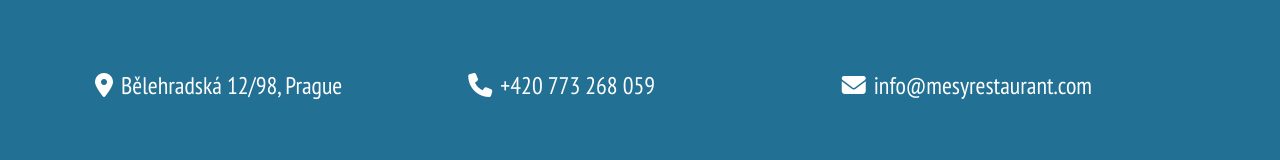
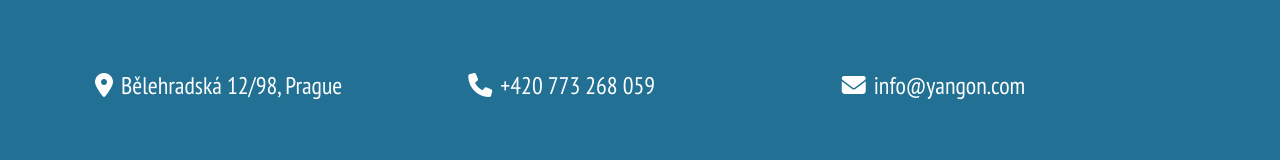
Before and after one commit to yangoncz/yangoncz.github.io, a plain HTML site: page index.html in a window 1280 px wide. Shown: the part 4520-4680 px from the top of the page. Drawn offline with nearby package versions, Linux system fonts and the light colour scheme.

Commit message:
Changed email address

```diff
--- a/index.html
+++ b/index.html
@@ -475,7 +475,7 @@
           <i class="fas fa-phone"></i><a href="tel:+420-773-268-059">+420 773 268 059</a>
         </div>
         <div class="col-sm">
-          <i class="fas fa-envelope"></i><a href="mailto:info@mesyrestaurant.com">info@mesyrestaurant.com</a>
+          <i class="fas fa-envelope"></i><a href="mailto:info@yangon.com">info@yangon.com</a>
         </div>
       </div>
     </div>
```
